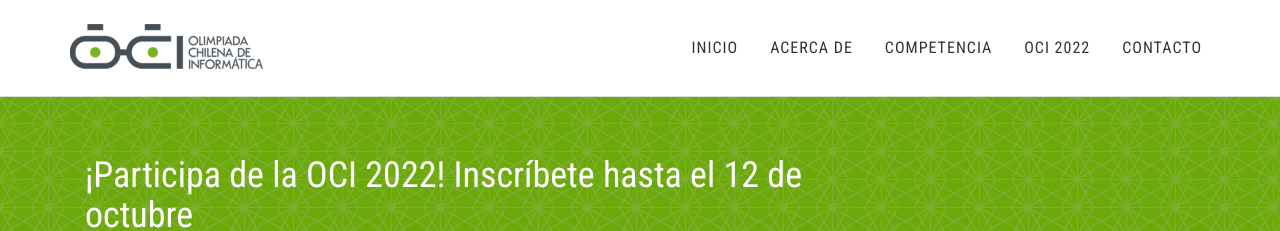
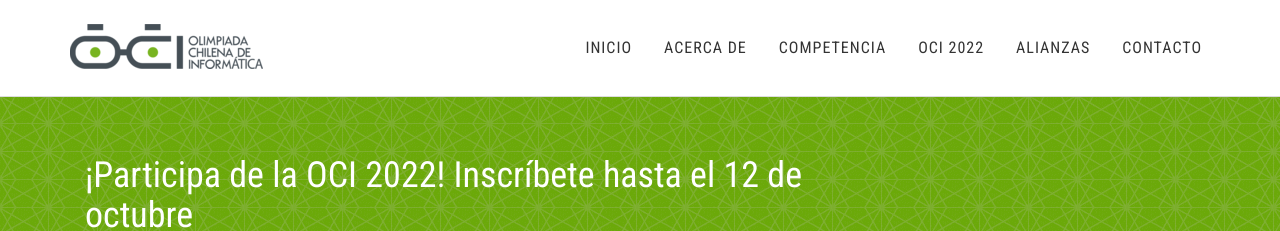
Before and after one commit to OCIoficial/ocioficial.github.io, a Jekyll site: the page built from index.html, in a window 1280 px wide. Shown: the top 231 px of the page. Built offline with Jekyll 4.4.1, drawn with Linux system fonts in a browser that asks for light colours; the list of posts is cut into pages by our own code; comment, search, counter and statistics services are not loaded.

Commit message:
feat: agregar colaboradores

```diff
--- a/_layouts/alianzas.html
+++ b/_layouts/alianzas.html
@@ -30,6 +30,11 @@
 </div>
 
 <div class="container article white">
+
+  <div class="article-post">
+    {{content}}
+  </div>
+
   <section class="sponsors">
     <hr />
 
--- a/_layouts/default.html
+++ b/_layouts/default.html
@@ -44,6 +44,9 @@
                 </li>
                 <li class="nav-item">
                     <a class="nav-link" href="{{ site.baseurl }}/oci-2022">OCI 2022</a>
+                </li>
+                <li class="nav-item">
+                    <a class="nav-link" href="{{ site.baseurl }}/alianzas">Alianzas</a>
                 </li>
 
                 <li class="nav-item">
```
